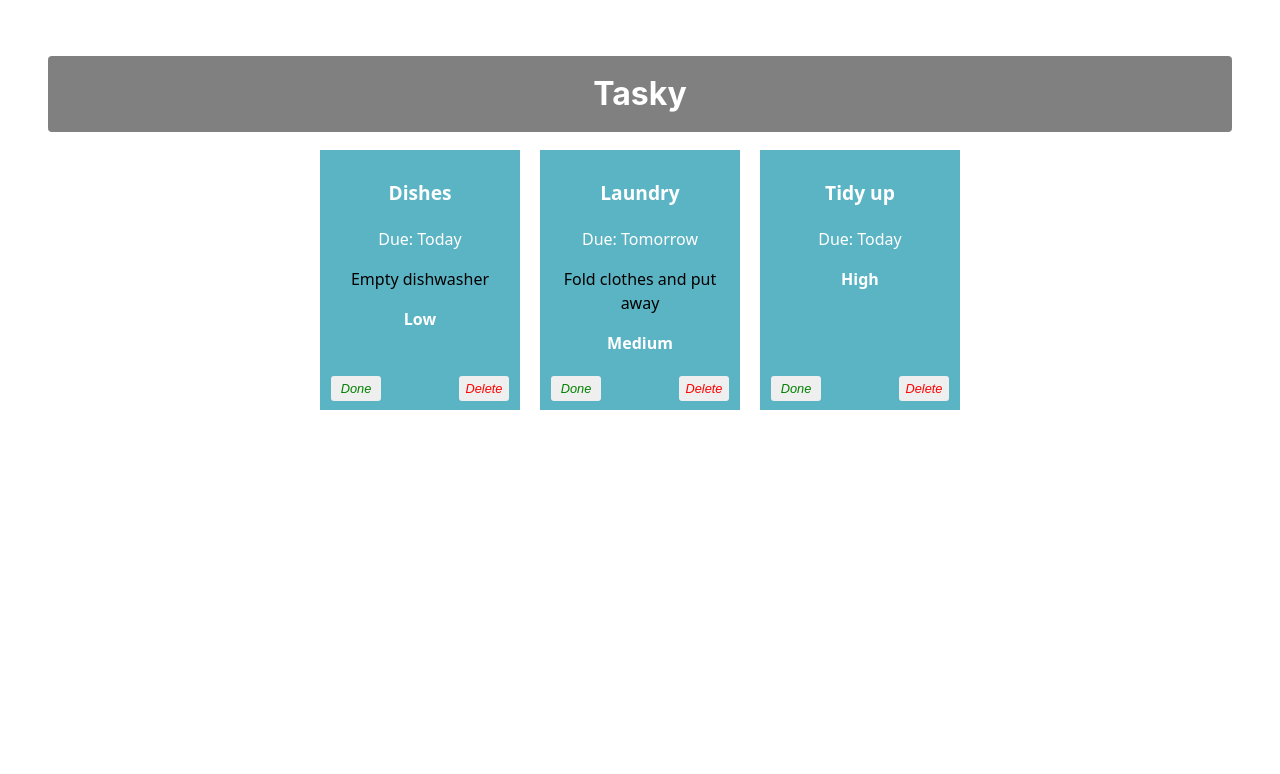
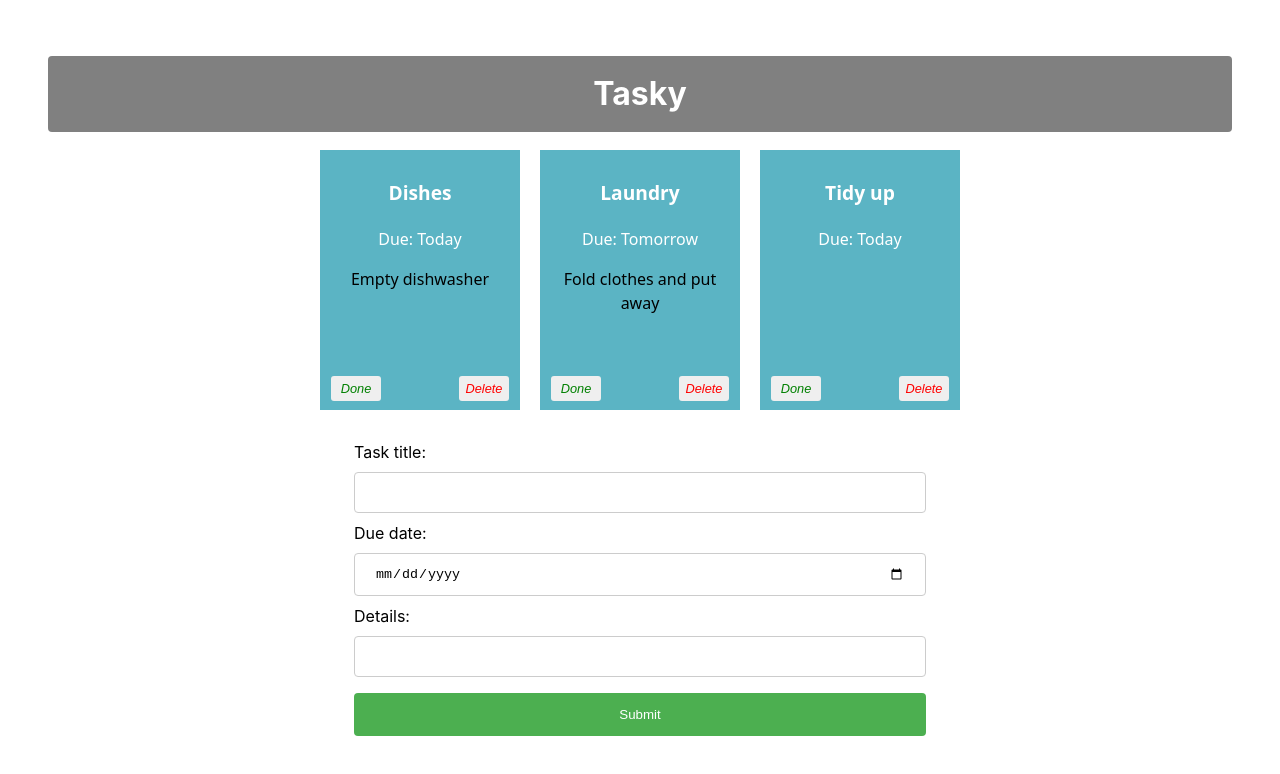
Before and after one commit to KamilPawlowski1510/react-basics-labs, a React (Vite) app in the folder tasky/: page / in a window 1280 px wide. Shown: the top 774 px of the page. Built offline with nearby package versions, Linux system fonts and the light colour scheme.

Commit message:
Add task: form added

```diff
--- a/tasky/src/App.css
+++ b/tasky/src/App.css
@@ -72,3 +72,34 @@
   right: 5px;
   color: red;
 }
+
+input[type=text], input[type=date] {
+  width: 100%;
+  padding: 12px 20px;
+  margin: 8px 0;
+  display: inline-block;
+  border: 1px solid #ccc;
+  border-radius: 4px;
+  box-sizing: border-box;
+}
+
+input[type=submit] {
+  width: 100%;
+  background-color: #4CAF50;
+  color: white;
+  padding: 14px 20px;
+  margin: 8px 0;
+  border: none;
+  border-radius: 4px;
+  cursor: pointer;
+}
+
+input[type=submit]:hover {
+  background-color: #45a049;
+}
+
+form {
+  text-align: left;
+  width: 50%;
+  margin: auto;
+}
--- a/tasky/src/App.jsx
+++ b/tasky/src/App.jsx
@@ -1,6 +1,7 @@
 import './App.css';
 import Task from './components/Task';
 import React, { useState } from 'react';
+import AddTaskForm from './components/Form';
 
 function App() {
   const [taskState, setTaskState] = useState({
@@ -31,13 +32,13 @@
           title={task.title}
           description={task.description}
           deadline={task.deadline}
-          priority={task.priority}
           key={task.id}
           done={task.done}
           markDone={() => doneHandler(index)}
-          deleteTask = {() => deleteHandler(index)}
+          deleteTask={() => deleteHandler(index)}
         />
       ))}
+      <AddTaskForm />
     </div>
   );
 
--- /dev/null
+++ b/tasky/src/components/Form.jsx
@@ -0,0 +1,28 @@
+import React from "react";
+
+const AddTaskForm = (props) => {
+
+  return (
+    <div>
+      <form>
+        <label>
+            Task title:
+            <input type="text" name="title" required />
+        </label>
+        <br />
+        <label>
+            Due date:
+            <input type="date" name="deadline" required />
+        </label>
+        <br />
+        <label>
+            Details:
+            <input type="text" name="description" />
+        </label>
+        <input type="submit" value="Submit" />
+        </form>
+    </div>
+  )
+};
+
+export default AddTaskForm;
```
